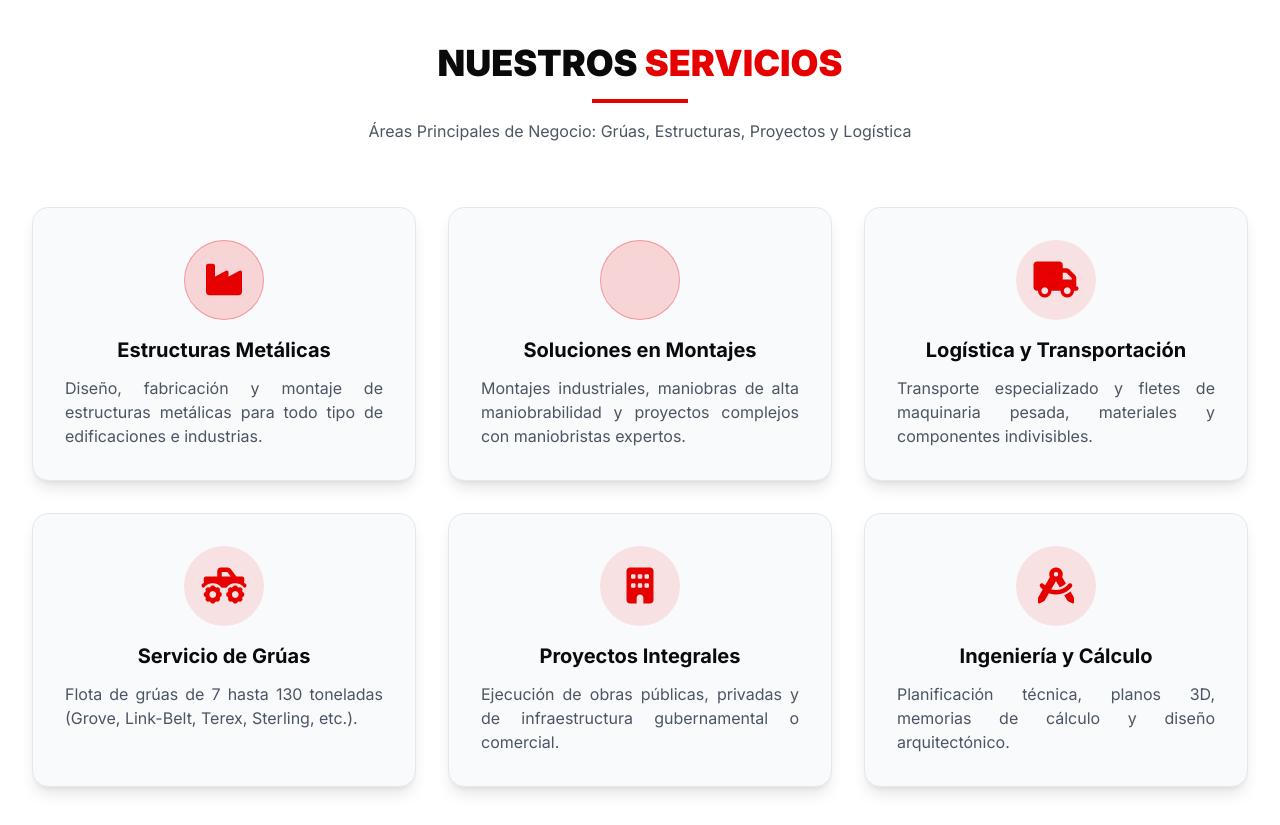
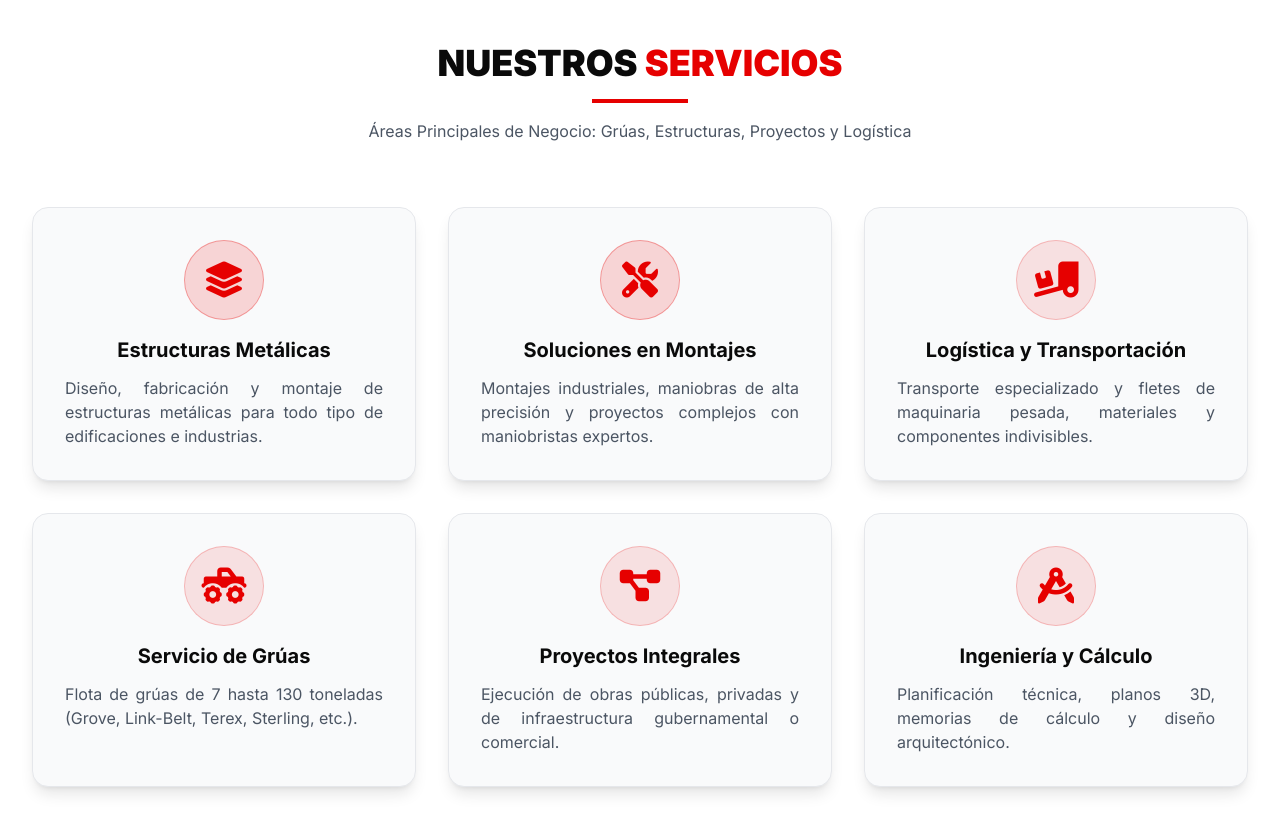
Before and after one commit to MiguelG2000/pagina_h3, a Django app: page / in a window 1280 px wide. Shown: the part 1879-2704 px from the top of the page. Run offline with Django 5.2, Linux system fonts and the light colour scheme; some libraries are stand-ins or nearby versions.

Commit message:
Iconos en Servicios

```diff
--- a/templates/cliente/servicios.html
+++ b/templates/cliente/servicios.html
@@ -7,43 +7,43 @@
         </div>
 
         <div class="grid grid-cols-1 sm:grid-cols-2 lg:grid-cols-3 gap-6 sm:gap-8 mb-16">
-            <!-- Servicio 1: Estructuras Metálicas (Icono Rojo) -->
+            <!-- Servicio 1: Estructuras Metálicas -->
             <div class="group bg-gray-50 dark:bg-brand-black p-6 sm:p-8 rounded-2xl shadow-lg hover:shadow-2xl transition-all duration-300 hover:-translate-y-2 border border-gray-200 dark:border-gray-700 hover:border-brand-red" data-aos="zoom-in" data-aos-delay="100">
                 <div class="text-center">
                     <div class="w-16 h-16 sm:w-20 sm:h-20 bg-brand-red/15 rounded-full flex items-center justify-center mx-auto mb-4 border border-brand-red/30">
-                        <i class="fas fa-industry text-3xl sm:text-4xl text-brand-red group-hover:scale-110 transition-transform"></i>
+                        <i class="fas fa-layer-group text-3xl sm:text-4xl text-brand-red group-hover:scale-110 transition-transform"></i>
                     </div>
                     <h3 class="text-lg sm:text-xl font-bold mb-3 text-brand-black dark:text-white">Estructuras Metálicas</h3>
                     <p class="text-gray-600 dark:text-gray-300 text-sm sm:text-base text-justify-custom">Diseño, fabricación y montaje de estructuras metálicas para todo tipo de edificaciones e industrias.</p>
                 </div>
             </div>
 
-            <!-- Servicio 2: Soluciones en Montajes (Icono Rojo) -->
+            <!-- Servicio 2: Soluciones en Montajes -->
             <div class="group bg-gray-50 dark:bg-brand-black p-6 sm:p-8 rounded-2xl shadow-lg hover:shadow-2xl transition-all duration-300 hover:-translate-y-2 border border-gray-200 dark:border-gray-700 hover:border-brand-red" data-aos="zoom-in" data-aos-delay="200">
                 <div class="text-center">
                     <div class="w-16 h-16 sm:w-20 sm:h-20 bg-brand-red/15 rounded-full flex items-center justify-center mx-auto mb-4 border border-brand-red/30">
-                        <i class="fas fa-crane text-3xl sm:text-4xl text-brand-red group-hover:scale-110 transition-transform"></i>
+                        <i class="fas fa-tools text-3xl sm:text-4xl text-brand-red group-hover:scale-110 transition-transform"></i>
                     </div>
                     <h3 class="text-lg sm:text-xl font-bold mb-3 text-brand-black dark:text-white">Soluciones en Montajes</h3>
-                    <p class="text-gray-600 dark:text-gray-300 text-sm sm:text-base text-justify-custom">Montajes industriales, maniobras de alta maniobrabilidad y proyectos complejos con maniobristas expertos.</p>
+                    <p class="text-gray-600 dark:text-gray-300 text-sm sm:text-base text-justify-custom">Montajes industriales, maniobras de alta precisión y proyectos complejos con maniobristas expertos.</p>
                 </div>
             </div>
 
             <!-- Servicio 3: Logística y Transportación -->
             <div class="group bg-gray-50 dark:bg-brand-black p-6 sm:p-8 rounded-2xl shadow-lg hover:shadow-2xl transition-all duration-300 hover:-translate-y-2 border border-gray-200 dark:border-gray-700 hover:border-brand-red" data-aos="zoom-in" data-aos-delay="300">
                 <div class="text-center">
-                    <div class="w-16 h-16 sm:w-20 sm:h-20 bg-brand-red/10 rounded-full flex items-center justify-center mx-auto mb-4">
-                        <i class="fas fa-truck text-3xl sm:text-4xl text-brand-red group-hover:scale-110 transition-transform"></i>
+                    <div class="w-16 h-16 sm:w-20 sm:h-20 bg-brand-red/10 rounded-full flex items-center justify-center mx-auto mb-4 border border-brand-red/20">
+                        <i class="fas fa-truck-loading text-3xl sm:text-4xl text-brand-red group-hover:scale-110 transition-transform"></i>
                     </div>
                     <h3 class="text-lg sm:text-xl font-bold mb-3 text-brand-black dark:text-white">Logística y Transportación</h3>
                     <p class="text-gray-600 dark:text-gray-300 text-sm sm:text-base text-justify-custom">Transporte especializado y fletes de maquinaria pesada, materiales y componentes indivisibles.</p>
                 </div>
             </div>
 
-            <!-- Servicio 4: Renta de Grúas -->
+            <!-- Servicio 4: Servicio de Grúas -->
             <div class="group bg-gray-50 dark:bg-brand-black p-6 sm:p-8 rounded-2xl shadow-lg hover:shadow-2xl transition-all duration-300 hover:-translate-y-2 border border-gray-200 dark:border-gray-700 hover:border-brand-red" data-aos="zoom-in" data-aos-delay="400">
                 <div class="text-center">
-                    <div class="w-16 h-16 sm:w-20 sm:h-20 bg-brand-red/10 rounded-full flex items-center justify-center mx-auto mb-4">
+                    <div class="w-16 h-16 sm:w-20 sm:h-20 bg-brand-red/10 rounded-full flex items-center justify-center mx-auto mb-4 border border-brand-red/20">
                         <i class="fas fa-truck-monster text-3xl sm:text-4xl text-brand-red group-hover:scale-110 transition-transform"></i>
                     </div>
                     <h3 class="text-lg sm:text-xl font-bold mb-3 text-brand-black dark:text-white">Servicio de Grúas</h3>
@@ -51,21 +51,21 @@
                 </div>
             </div>
 
-            <!-- Servicio 5: Obra Pública y Privada -->
+            <!-- Servicio 5: Proyectos Integrales -->
             <div class="group bg-gray-50 dark:bg-brand-black p-6 sm:p-8 rounded-2xl shadow-lg hover:shadow-2xl transition-all duration-300 hover:-translate-y-2 border border-gray-200 dark:border-gray-700 hover:border-brand-red" data-aos="zoom-in" data-aos-delay="500">
                 <div class="text-center">
-                    <div class="w-16 h-16 sm:w-20 sm:h-20 bg-brand-red/10 rounded-full flex items-center justify-center mx-auto mb-4">
-                        <i class="fas fa-building text-3xl sm:text-4xl text-brand-red group-hover:scale-110 transition-transform"></i>
+                    <div class="w-16 h-16 sm:w-20 sm:h-20 bg-brand-red/10 rounded-full flex items-center justify-center mx-auto mb-4 border border-brand-red/20">
+                        <i class="fas fa-diagram-project text-3xl sm:text-4xl text-brand-red group-hover:scale-110 transition-transform"></i>
                     </div>
                     <h3 class="text-lg sm:text-xl font-bold mb-3 text-brand-black dark:text-white">Proyectos Integrales</h3>
                     <p class="text-gray-600 dark:text-gray-300 text-sm sm:text-base text-justify-custom">Ejecución de obras públicas, privadas y de infraestructura gubernamental o comercial.</p>
                 </div>
             </div>
 
-            <!-- Servicio 6: Ingeniería y Diseño -->
+            <!-- Servicio 6: Ingeniería y Cálculo -->
             <div class="group bg-gray-50 dark:bg-brand-black p-6 sm:p-8 rounded-2xl shadow-lg hover:shadow-2xl transition-all duration-300 hover:-translate-y-2 border border-gray-200 dark:border-gray-700 hover:border-brand-red" data-aos="zoom-in" data-aos-delay="600">
                 <div class="text-center">
-                    <div class="w-16 h-16 sm:w-20 sm:h-20 bg-brand-red/10 rounded-full flex items-center justify-center mx-auto mb-4">
+                    <div class="w-16 h-16 sm:w-20 sm:h-20 bg-brand-red/10 rounded-full flex items-center justify-center mx-auto mb-4 border border-brand-red/20">
                         <i class="fas fa-drafting-compass text-3xl sm:text-4xl text-brand-red group-hover:scale-110 transition-transform"></i>
                     </div>
                     <h3 class="text-lg sm:text-xl font-bold mb-3 text-brand-black dark:text-white">Ingeniería y Cálculo</h3>
@@ -80,20 +80,20 @@
             <p class="text-gray-600 dark:text-gray-300 text-sm mb-6">Haz clic en el área que deseas consultar para dirigirte a su hoja de contacto personalizada:</p>
 
             <div class="flex flex-wrap justify-center gap-3 sm:gap-4">
-                <button onclick="openAreaContact('Vías Terrestres', 'H3 Construcciones')" class="bg-white dark:bg-brand-gray hover:bg-brand-red hover:text-white text-gray-800 dark:text-white font-semibold py-3 px-5 rounded-xl shadow-md border border-gray-200 dark:border-gray-700 transition-all text-xs sm:text-sm flex items-center gap-2">
-                    <i class="fas fa-road text-brand-red"></i> Vías Terrestres
+                <button onclick="openAreaContact('Vías Terrestres', 'H3 Construcciones')" class="bg-white dark:bg-brand-gray hover:bg-brand-red hover:text-white text-gray-800 dark:text-white font-semibold py-3 px-5 rounded-xl shadow-md border border-gray-200 dark:border-gray-700 transition-all text-xs sm:text-sm flex items-center gap-2 group">
+                    <i class="fas fa-road text-brand-red group-hover:text-white transition-colors"></i> Vías Terrestres
                 </button>
-                <button onclick="openAreaContact('Edificación', 'H3 Construcciones')" class="bg-white dark:bg-brand-gray hover:bg-brand-red hover:text-white text-gray-800 dark:text-white font-semibold py-3 px-5 rounded-xl shadow-md border border-gray-200 dark:border-gray-700 transition-all text-xs sm:text-sm flex items-center gap-2">
-                    <i class="fas fa-city text-brand-red"></i> Edificación
+                <button onclick="openAreaContact('Edificación', 'H3 Construcciones')" class="bg-white dark:bg-brand-gray hover:bg-brand-red hover:text-white text-gray-800 dark:text-white font-semibold py-3 px-5 rounded-xl shadow-md border border-gray-200 dark:border-gray-700 transition-all text-xs sm:text-sm flex items-center gap-2 group">
+                    <i class="fas fa-city text-brand-red group-hover:text-white transition-colors"></i> Edificación
                 </button>
-                <button onclick="openAreaContact('Obras Hidráulicas', 'H3 Construcciones')" class="bg-white dark:bg-brand-gray hover:bg-brand-red hover:text-white text-gray-800 dark:text-white font-semibold py-3 px-5 rounded-xl shadow-md border border-gray-200 dark:border-gray-700 transition-all text-xs sm:text-sm flex items-center gap-2">
-                    <i class="fas fa-water text-brand-red"></i> Obras Hidráulicas
+                <button onclick="openAreaContact('Obras Hidráulicas', 'H3 Construcciones')" class="bg-white dark:bg-brand-gray hover:bg-brand-red hover:text-white text-gray-800 dark:text-white font-semibold py-3 px-5 rounded-xl shadow-md border border-gray-200 dark:border-gray-700 transition-all text-xs sm:text-sm flex items-center gap-2 group">
+                    <i class="fas fa-water text-brand-red group-hover:text-white transition-colors"></i> Obras Hidráulicas
                 </button>
-                <button onclick="openAreaContact('Marítimas y Fluviales', 'H3 Logística')" class="bg-white dark:bg-brand-gray hover:bg-brand-red hover:text-white text-gray-800 dark:text-white font-semibold py-3 px-5 rounded-xl shadow-md border border-gray-200 dark:border-gray-700 transition-all text-xs sm:text-sm flex items-center gap-2">
-                    <i class="fas fa-ship text-brand-red"></i> Marítimas y Fluviales
+                <button onclick="openAreaContact('Marítimas y Fluviales', 'H3 Logística')" class="bg-white dark:bg-brand-gray hover:bg-brand-red hover:text-white text-gray-800 dark:text-white font-semibold py-3 px-5 rounded-xl shadow-md border border-gray-200 dark:border-gray-700 transition-all text-xs sm:text-sm flex items-center gap-2 group">
+                    <i class="fas fa-ship text-brand-red group-hover:text-white transition-colors"></i> Marítimas y Fluviales
                 </button>
-                <button onclick="openAreaContact('Obra Civil', 'H3 Construcciones')" class="bg-white dark:bg-brand-gray hover:bg-brand-red hover:text-white text-gray-800 dark:text-white font-semibold py-3 px-5 rounded-xl shadow-md border border-gray-200 dark:border-gray-700 transition-all text-xs sm:text-sm flex items-center gap-2">
-                    <i class="fas fa-hard-hat text-brand-red"></i> Obra Civil
+                <button onclick="openAreaContact('Obra Civil', 'H3 Construcciones')" class="bg-white dark:bg-brand-gray hover:bg-brand-red hover:text-white text-gray-800 dark:text-white font-semibold py-3 px-5 rounded-xl shadow-md border border-gray-200 dark:border-gray-700 transition-all text-xs sm:text-sm flex items-center gap-2 group">
+                    <i class="fas fa-hard-hat text-brand-red group-hover:text-white transition-colors"></i> Obra Civil
                 </button>
             </div>
         </div>
```
